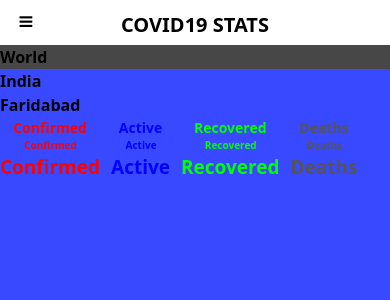
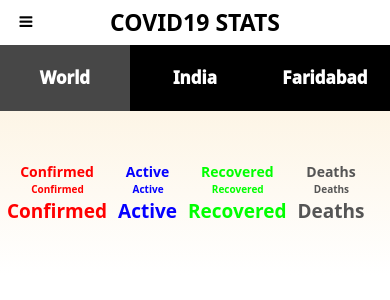
Before and after one commit to adityapaul18/cov19-dashboard, a PHP site: page / in a window 390 px wide. Shown: the top 300 px of the page. Run offline with PHP 8.4, Linux system fonts and the light colour scheme; lists and menus that the app fills with data are empty.

Commit message:
Update index.css

```diff
--- a/index.css
+++ b/index.css
@@ -3,7 +3,7 @@
     padding: 0;
 }
 #bb{
-    background-color: rgb(57, 73, 255);
+
     background-repeat: no-repeat;
     background-size: contain;
     background-size: cover;
@@ -79,13 +79,96 @@
 
 #header
 {
-    font-size: 25px;
+    font-size: 35px;
+    font-weight: 600;
     height: 60px;
-    padding-top:10px;
+    padding-top:5px;
     text-align: center;
     background-color: rgb(255, 255, 255);
 }
 
+
+*
+{
+    margin: 0;
+    padding: 0;
+}
+#topbar
+{
+    display: inline-flex;
+    font-size: 25px;
+    width: 100%;
+    font-weight: 1000;
+}
+
+.tabcont
+{
+    height: 100%;
+    display: none;
+}
+.tab
+{
+    text-align: center;
+    width: 33.33% ;
+    padding: 20px;
+    background-color: rgb(0, 0, 0);
+    color: white;
+    cursor: pointer;
+}
+.tts1:hover{
+    color: rgb(121, 121, 121);
+    transition: 500ms;
+}
+
+.inp{
+    width: 30%;
+    height: 40px;
+    align-self: center;
+    border-width: 3px;
+    border-color: black;
+    border-radius: 35px;
+    text-align: center;
+
+}
+
+#sub{
+    margin-left: 30px;
+    font-size: 25px;
+}
+
+#b1
+{
+    padding: 50px;
+    font-size: 20px;
+    padding-left: 100px;
+    padding-right: 100px;
+    height: 100%;
+    /* background-color: oldlace; */
+    background-image: linear-gradient(to bottom , oldlace, rgb(255, 255, 255));
+    background-repeat: no-repeat;
+}
+
+#b2
+{
+    padding: 50px;
+    font-size: 20px;
+    padding-left: 100px;
+    padding-right: 100px;
+    background-image: linear-gradient(to bottom ,rgb(46, 255, 64), rgb(255, 255, 255));
+    background-repeat: no-repeat;
+
+}
+
+#b3
+{
+    padding: 50px;
+    font-size: 20px;
+    padding-left: 100px;
+    padding-right: 100px;
+    background-image: linear-gradient(to bottom , #4fc4fa, rgb(255, 255, 255));
+    background-repeat: no-repeat;
+
+}
 @media(max-width:850px)
 {
     #header
@@ -119,8 +202,9 @@
 {
     #header
     {
-        font-size: 20px;
+        font-size: 23px;
         height: 45px;
+
     }
 
     #toggle
@@ -131,16 +215,32 @@
         width: 150px;
     }
     #sidebar ul li{
-        padding: 15px;
-        font-size: 20px;
+        padding: 20px;
+        font-size: 26px;
 
     }
     #sidebar
     {
-        width: 200px;
+        width: 300px;
     }
     #sidebar ul
     {
         padding-top: 150px;
     }
+    .tab{
+        font-size: 17px;
+    }
+    .inp{
+        width: 70%;
+    }
+    #b1{
+        padding-left: 7px;
+        padding-right: 7px;
+    }#b2{
+        padding-left: 35px;
+        padding-right: 35px;
+    }#b3{
+        padding-left: 35px;
+        padding-right: 35px;
+    }
 }
```
